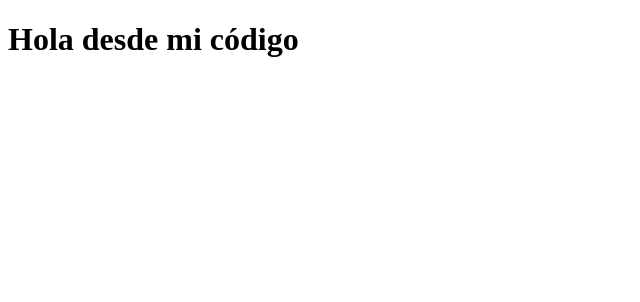
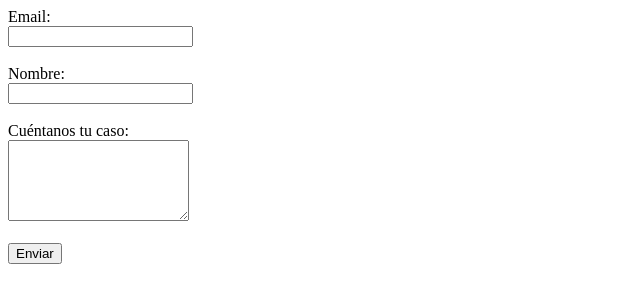
Before and after one commit to AlexMartin13/formulario-optima, a plain HTML site: page index.html in a window 1280 px wide. Shown: the whole page, without its empty margins (0-640 px from the left). Drawn offline with Linux system fonts and the light colour scheme.

Commit message:
Update index.html

```diff
--- a/index.html
+++ b/index.html
@@ -1,11 +1,21 @@
 <!DOCTYPE html>
-<html>
+<html lang="es">
 <head>
-  <title>Mi Código</title>
+    <meta charset="UTF-8">
+    <title>Formulario de Contacto</title>
 </head>
 <body>
-  <h1>Hola desde mi código</h1>
-  <script>
-  </script>
+    <form method="POST">
+        <label for="email">Email:</label><br>
+        <input type="email" id="email" name="email" required><br><br>
+
+        <label for="nombre">Nombre:</label><br>
+        <input type="text" id="nombre" name="nombre" required><br><br>
+
+        <label for="caso">Cuéntanos tu caso:</label><br>
+        <textarea id="caso" name="caso" rows="5" required></textarea><br><br>
+
+        <input type="submit" value="Enviar">
+    </form>
 </body>
 </html>
```
